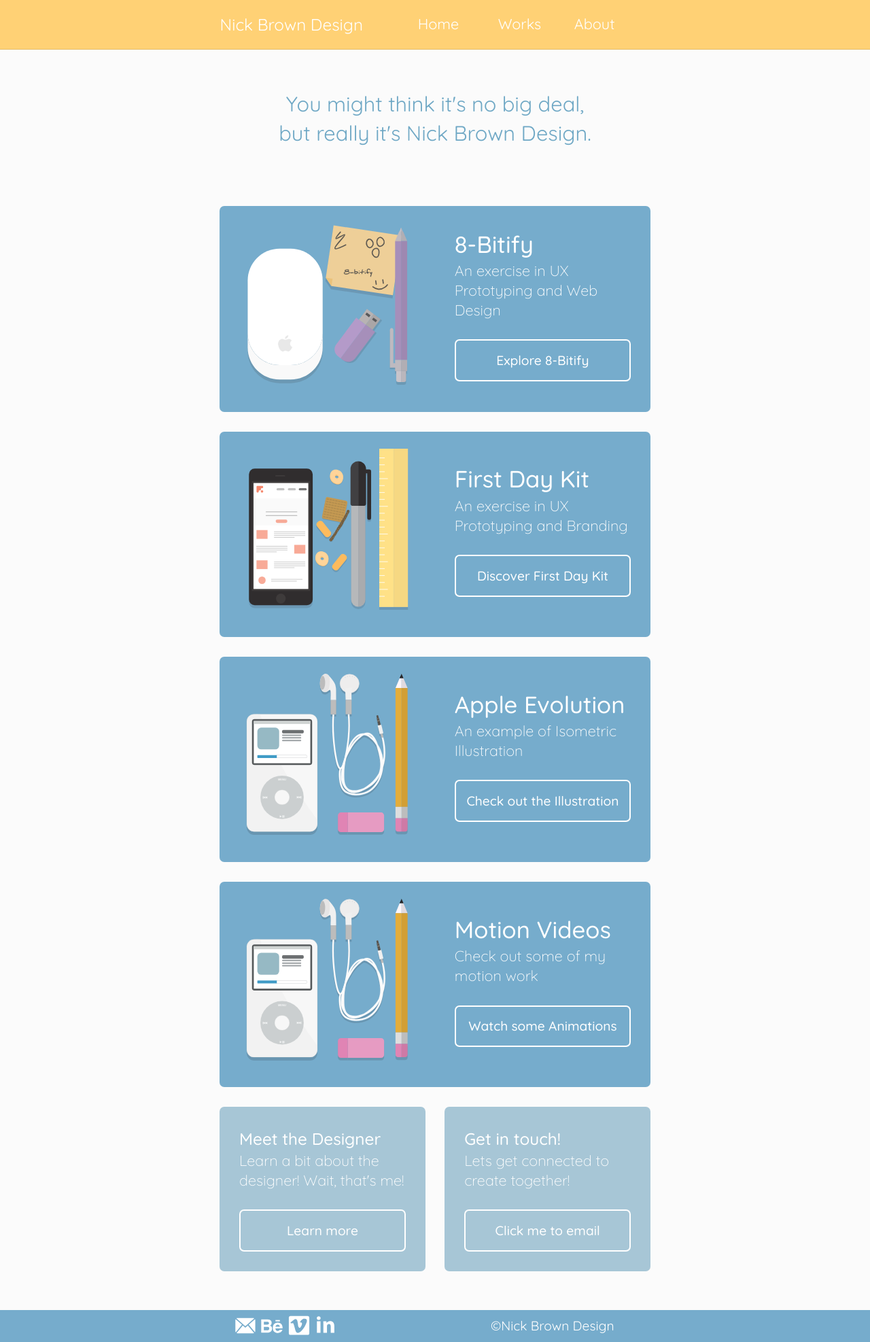
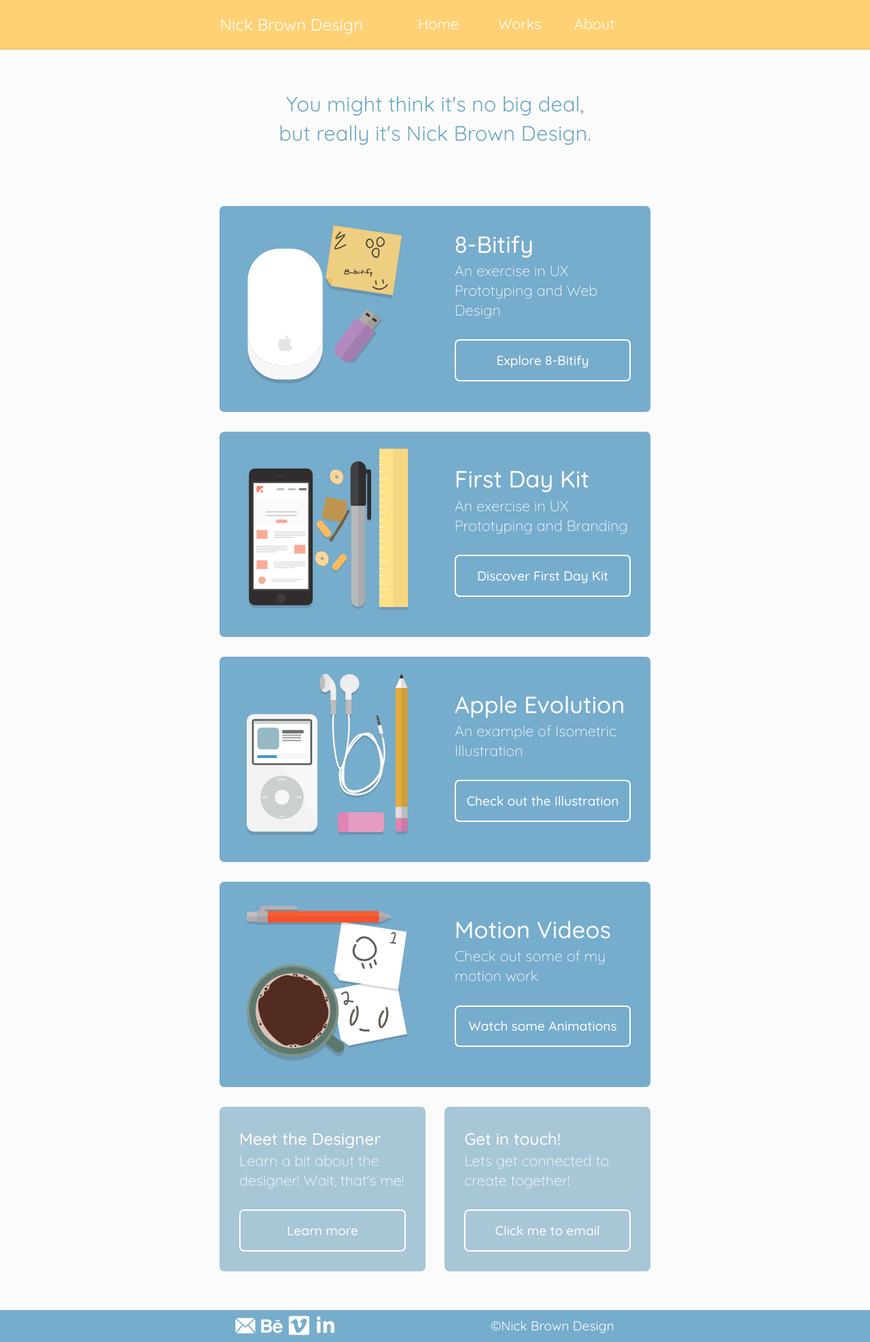
Before and after one commit to nicktgbrown/portfolio-site, a Jekyll site: the page built from index.html, in a window 1280 px wide. Shown: the whole page at 68% size. Built offline with Jekyll 4.4.1, drawn with Linux system fonts in a browser that asks for light colours; some web fonts are replaced.

Commit message:
Add new icons to case 1 and 4

```diff
--- a/case4.html
+++ b/case4.html
@@ -7,7 +7,7 @@
 <div itemref="data-author" itemscope itemtype="http://schema.org/Creativework" class="banner-2 pad-b-1-2 gutter-2">
   <div class="max-length">
     <div class="center embed embed-3by2">
-      <img src="images/8-bitify-banner.svg" class="embed-item">
+      <img src="images/motion-banner.svg" class="embed-item">
     </div>
   </div>
   <div class="grid max-length grid-middle">
--- a/index.html
+++ b/index.html
@@ -54,7 +54,7 @@
         <div class="card pad-t-1-2 pad-b grid grid-middle push">
           <div class="gutter unit unit-xs-1 unit-s-1 unit-m-1-2 unit-l-1-2 unit-xl-1-2">
             <div class="embed embed-1by1">
-              <img src="images/apple-icon.svg" class="embed-item">
+              <img src="images/motion-icon.svg" class="embed-item">
             </div>
           </div>
           <div class="gutter unit unit-xs-1 unit-s-1 unit-m-1-2 unit-l-1-2 unit-xl-1-2">
```
Also changed, not shown: images/8-bitify-banner.svg, images/8-bitify-icon.svg, images/motion-banner.svg (added), images/motion-icon.svg (added).
